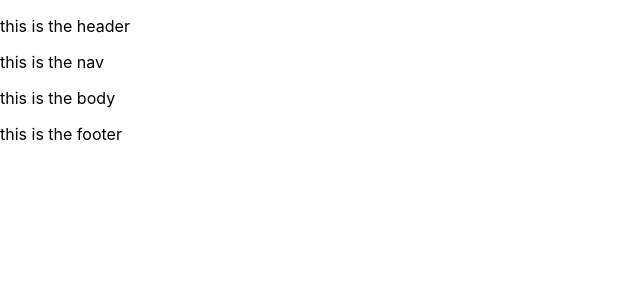
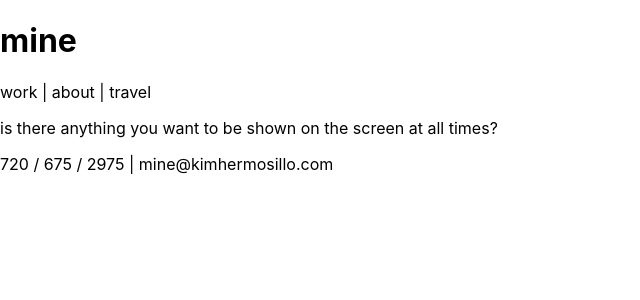
Before and after one commit to kimhermosillo/kimhermosillo, a React (Create React App) app: page / in a window 1280 px wide. Shown: the top 300 px of the page, without its empty margins (0-640 px from the left). Built offline with nearby package versions, Linux system fonts and the light colour scheme.

Commit message:
LAST UPDATE FOR MASTER BRANCH

```diff
--- a/src/components/Body.js
+++ b/src/components/Body.js
@@ -5,7 +5,7 @@ import React, { Component } from 'react';
 class Body extends Component {
     render() {
     return (
-<p>this is the body</p>
+<p>is there anything you want to be shown on the screen at all times?</p>
         )
     }
 }
--- a/src/components/Footer.js
+++ b/src/components/Footer.js
@@ -3,7 +3,7 @@ import React, { Component } from 'react';
 class Footer extends Component {
     render() {
     return (
-<p>this is the footer</p>
+<p>720 / 675 / 2975 | mine@kimhermosillo.com</p>
         )
     }
 }
--- a/src/components/Header.js
+++ b/src/components/Header.js
@@ -4,7 +4,7 @@ import React, { Component } from 'react';
 class Header extends Component {
     render() {
     return (
-<p>this is the header</p>
+<h1>mine</h1>
         )
     }
 }
--- a/src/components/Nav.js
+++ b/src/components/Nav.js
@@ -5,7 +5,7 @@ import React, { Component } from 'react';
 class Nav extends Component {
     render() {
     return (
-<p>this is the nav</p>
+<p>work | about | travel</p>
         )
     }
 }
```
